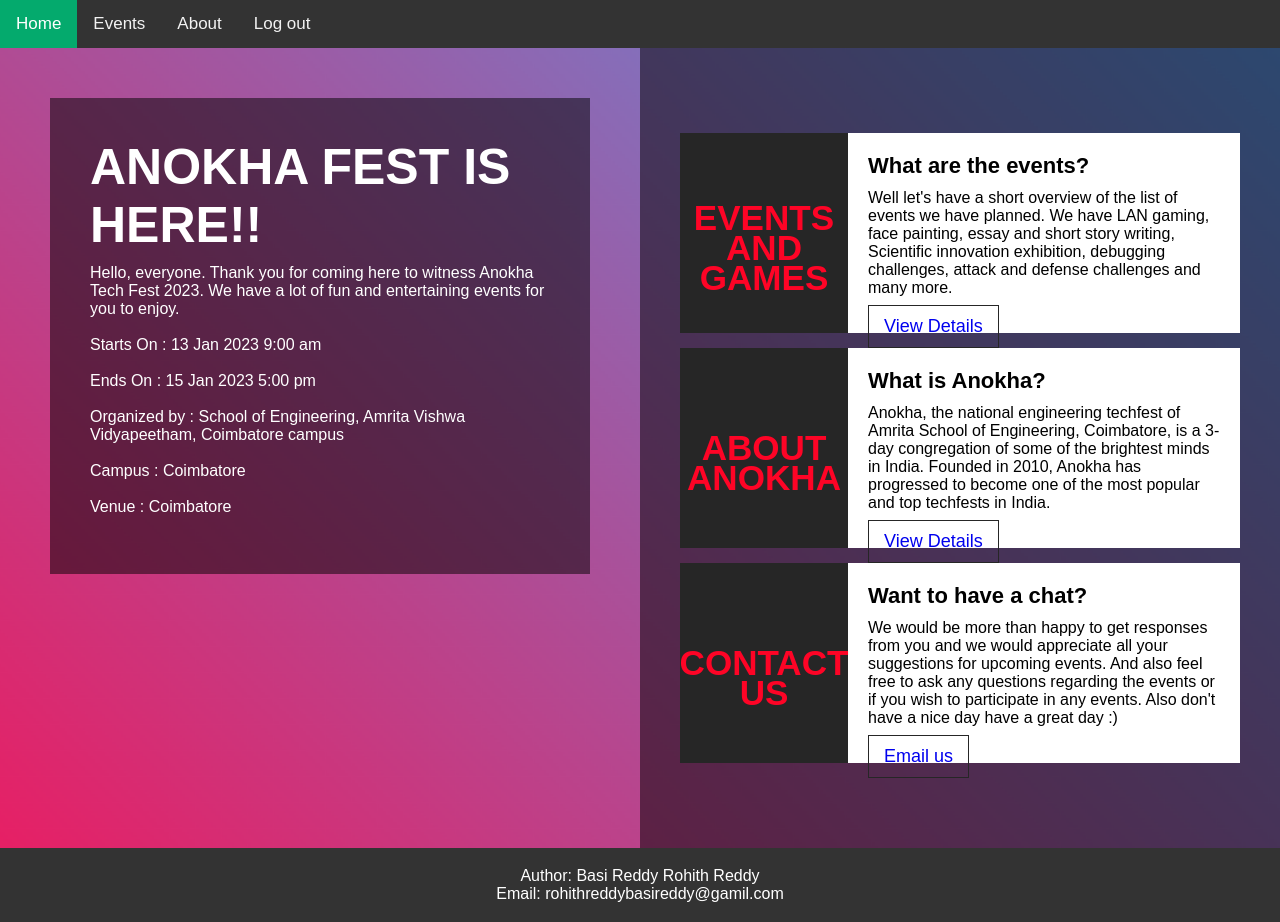
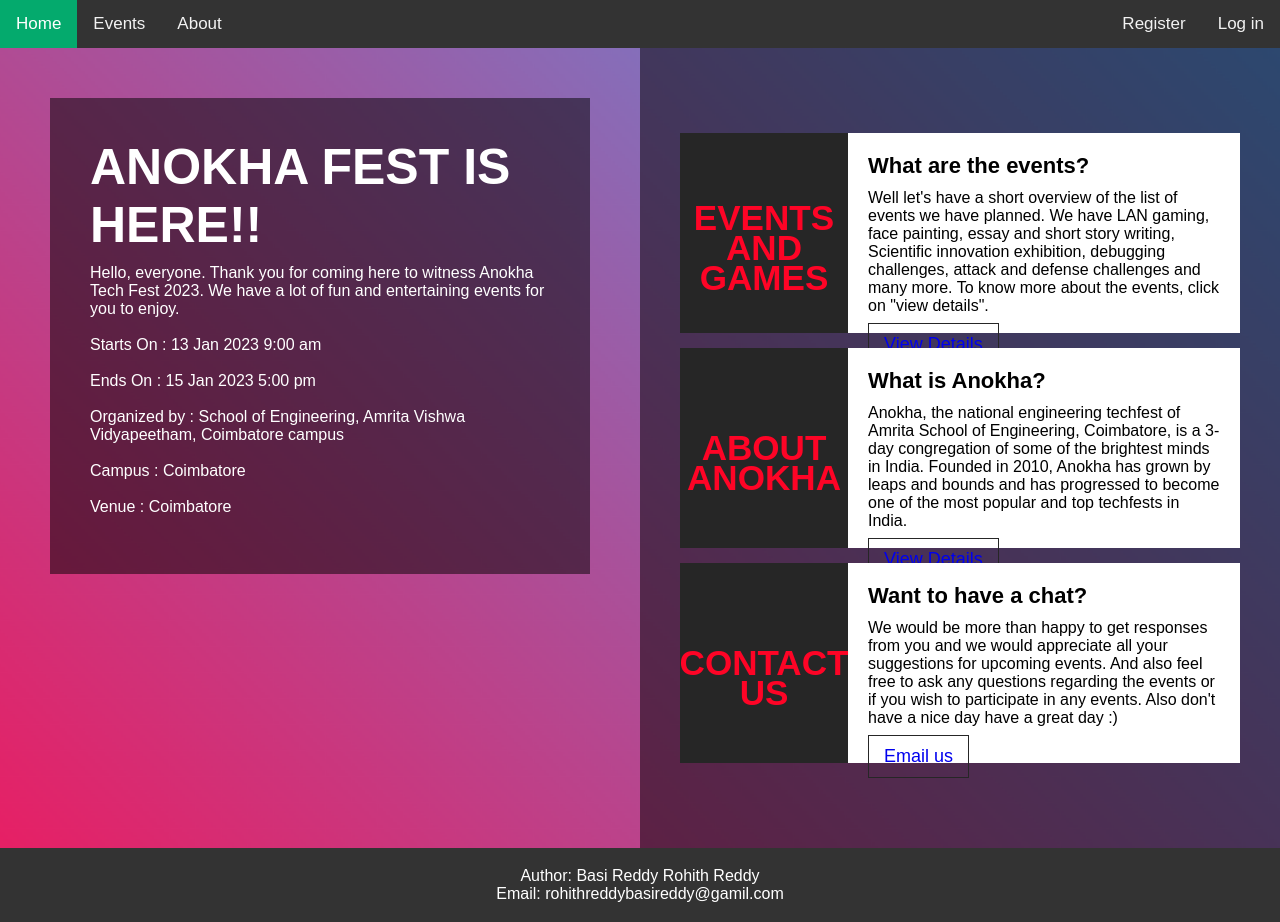
Before and after one commit to basireddyrohithreddy1/20CYS202-UID, a plain HTML site: page anokha/index.html in a window 1280 px wide. Drawn offline with Linux system fonts and the light colour scheme.

Commit message:
Add files via upload

```diff
--- a/anokha/index.html
+++ b/anokha/index.html
@@ -49,7 +49,8 @@
   <a class="active" href="">Home</a>
   <a href="html/events.html">Events</a>
   <a href="html/about_us.html">About</a>
-  <a href="html/anokha_login.html">Log out</a>
+  <a style="float:right" href="html/anokha_login.html">Log in</a>
+  <a style="float:right" href="html/anokha_registration.html">Register</a>
 </div>
 
 </body>
@@ -96,7 +97,7 @@
 							Well let's have a short overview of the list of events we have planned.
 							We have LAN gaming, face painting, essay and short story writing,
 							Scientific innovation exhibition, debugging challenges, attack and defense
-							challenges and many more.
+							challenges and many more. To know more about the events, click on "view details".
 
 						</p>
 
@@ -120,7 +121,7 @@
 <p>
 							Anokha, the national engineering techfest of Amrita School of Engineering, Coimbatore,
 							is a 3-day congregation of some of the brightest minds in India. Founded in 2010,
-							Anokha has progressed to become one of the most popular
+							Anokha has grown by leaps and bounds and has progressed to become one of the most popular
 							and top techfests in India.
 						</p>
 
```
Also changed, not shown: anokha/html/about_us.html (+2 -1 lines), anokha/html/events.html (+2 -1 lines).
